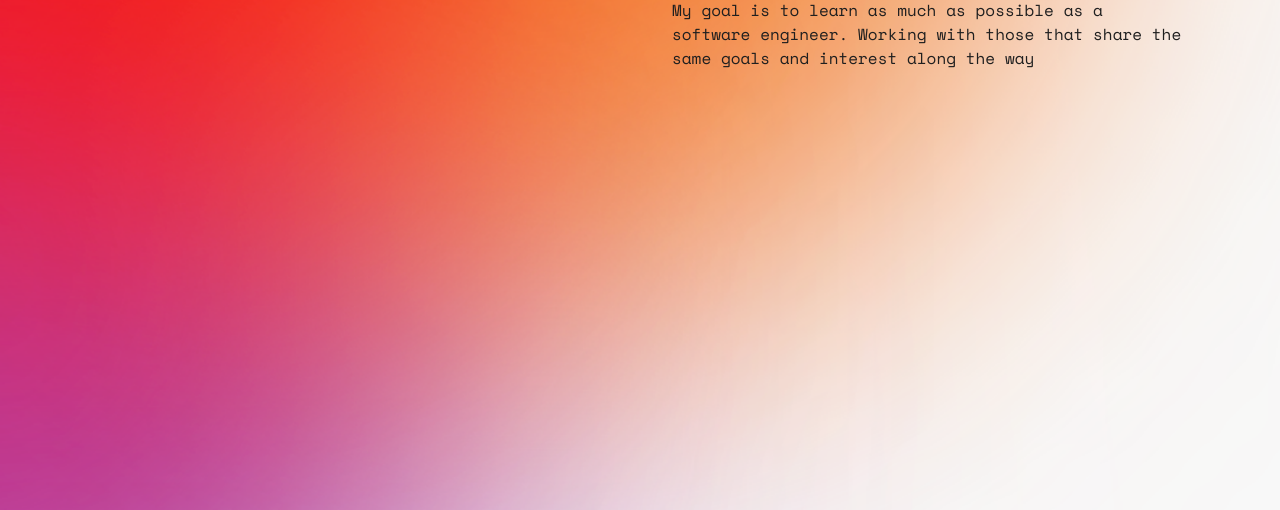
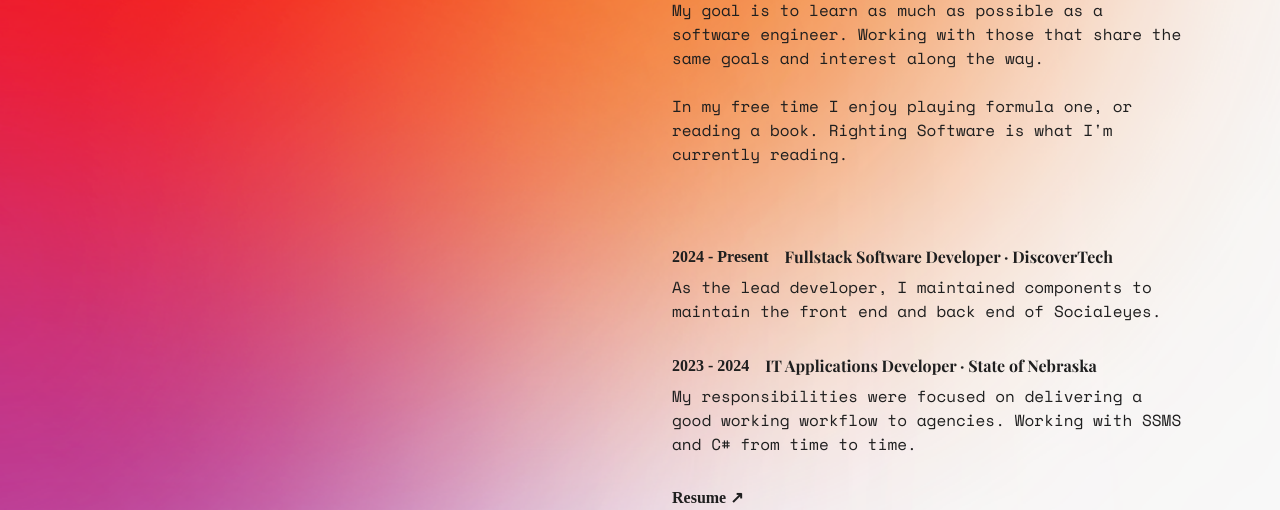
Before and after one commit to tylernpc/personal-portfolio, a plain HTML site: page index.html in a window 1280 px wide. Shown: the part 290-800 px from the top of the page. Drawn offline with nearby package versions, Linux system fonts and the light colour scheme; a web font is replaced by a local one.

Commit message:
At a good spot with my site now

```diff
--- a/index.html
+++ b/index.html
@@ -32,7 +32,33 @@
             I knew I wanted to be fullstack and eventually went through Don't Panic Labs, Pathways Program
             <br><br>
             My goal is to learn as much as possible as a software engineer. Working with those that share the same goals
-            and interest along the way
+            and interest along the way.
+            <br><br>
+            In my free time I enjoy playing formula one, or reading a book. Righting Software is what I'm currently
+            reading.
+        </div>
+
+        <div class="experience-container">
+            <div class="experience-item">
+                <div class="experience-title">
+                    <h4>2024 - Present</h4>
+                    <h4 class="title-name"><a href="https://www.socialeyez.io/" target="_blank">Fullstack Software
+                            Developer &middot; DiscoverTech</a></h4>
+                </div>
+                <p class="experience-info">As the lead developer, I maintained components to maintain the front end and
+                    back end of Socialeyes.</p>
+            </div>
+
+            <div class="experience-item">
+                <div class="experience-title">
+                    <h4>2023 - 2024</h4>
+                    <h4 class="title-name">IT Applications Developer &middot; State of Nebraska</h4>
+                </div>
+                <p class="experience-info">My responsibilities were focused on delivering a good working workflow to
+                    agencies. Working with SSMS and C# from time to time.</p>
+            </div>
+
+            <h4><a href="Resume.pdf" target="_blank">Resume &nearr;</a></h4>
         </div>
     </div>
 
--- a/style.css
+++ b/style.css
@@ -18,7 +18,13 @@ body {
     height: 100vh;
 }
 
+h4 {
+    font-family: 'Playfiar Display', serif;
+    align-self: center;
+}
+
 header {
+    margin-left: 7em;
     padding-right: 7em;
 }
 
@@ -43,8 +49,23 @@ header h1 {
     z-index: 10000;
 }
 
+.experience-container {
+    margin-top: 5em;
+    padding: 0em 6em 0em 2em;
+    /* border: solid red 2px; */
+}
+
+.experience-info {
+    padding: 0.5em 0em 2em 0em;
+}
+
+.experience-title {
+    display: flex;
+}
+
 .intro-container {
-    padding: 6em 6em 0em 2em;
+    padding: 0em 6em 0em 2em;
+    /* border: solid red 2px; */
 }
 
 .job-title {
@@ -55,19 +76,16 @@ header h1 {
 .right-half {
     flex: 1;
     display: flex;
-    justify-content: center;
-}
-
-.left-half {
-    /* outline: solid red 1px; */
 }
 
 .right-half {
-    /* outline: solid blue 1px; */
+    flex-direction: column;
+    margin-top: 6em;
 }
 
-.tyler-logo {
-    text-decoration: none;
+.title-name {
+    font-family: 'Playfair Display', serif;
+    margin-left: 1em;
 }
 
 ::selection {
@@ -77,6 +95,7 @@ header h1 {
 
 a:link {
     color: none;
+    text-decoration: none;
 }
 
 a:visited {
@@ -85,6 +104,7 @@ a:visited {
 
 a:hover {
     color: #f2f2f2;
+    text-decoration: none;
 }
 
 a:active {
```
Also changed, not shown: images/Github.png (added), images/Gmail.png (added), images/Linkedin.png (added), images/X.png (added), 1 other file.
